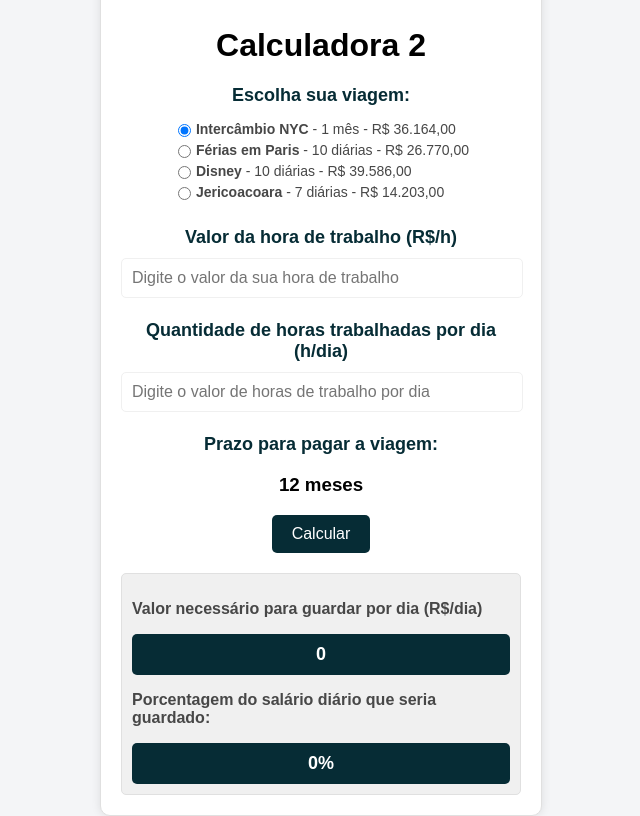
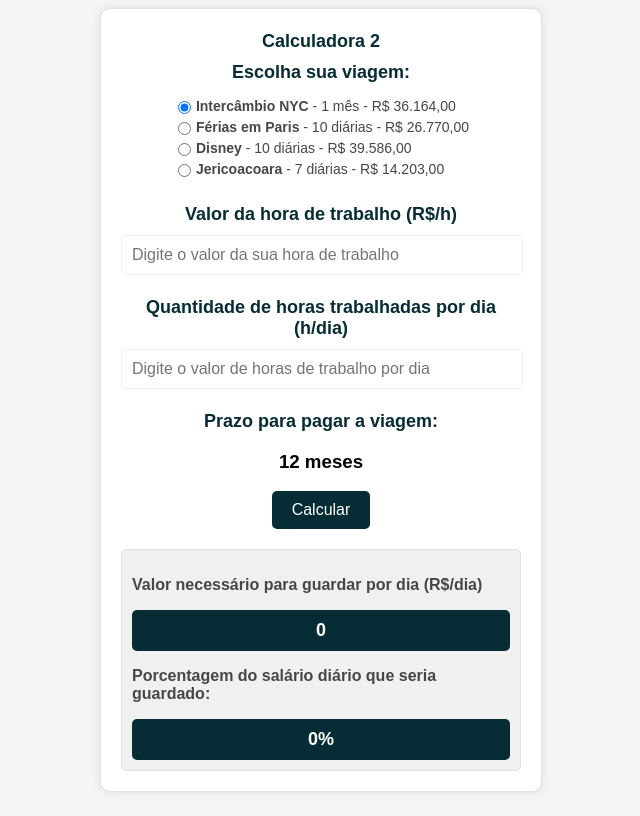
Before and after one commit to camilahorita/calculadoraViagem, a plain HTML site: page index.html in a window 1280 px wide. Shown: the whole page, without its empty margins (319-959 px from the left). Drawn offline with Linux system fonts and the light colour scheme.

Commit message:
Update index.html

```diff
--- a/index.html
+++ b/index.html
@@ -8,7 +8,7 @@
 </head>
 <body>
     <div class="container">
-        <h1>Calculadora 2</h1>
+        <h2>Calculadora 2</h2>
         <h2>Escolha sua viagem:</h2>
         <div class="radio-group">
             <div>
```
